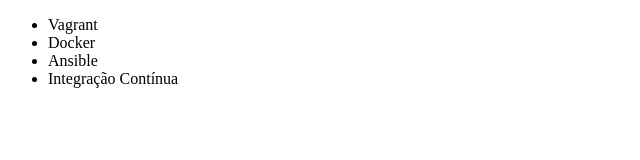
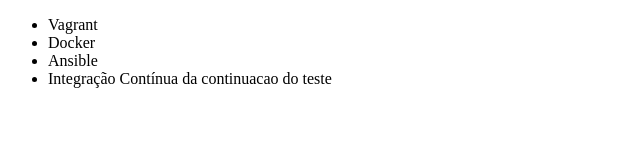
Before and after one commit to msilva202088/aluragit, a plain HTML site: page index.html in a window 1280 px wide. Shown: the whole page, without its empty margins (0-640 px from the left). Drawn offline with Linux system fonts and the light colour scheme.

Commit message:
renomeando curso de integracao continua

```diff
--- a/index.html
+++ b/index.html
@@ -9,7 +9,7 @@
         <li>Vagrant</li>
         <li>Docker</li>
         <li>Ansible</li>
-        <li>Integração Contínua</li>
+        <li>Integração Contínua da continuacao do teste</li>
     </ul>
 </body>
 </html>
```
